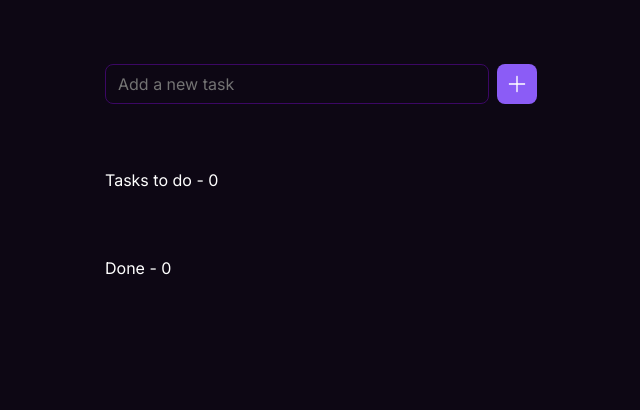
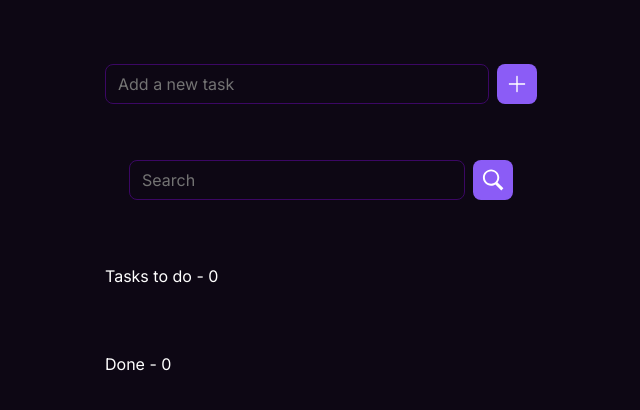
Before and after one commit to Sousasz/todo-list, a React (Vite) app: page / in a window 1280 px wide. Shown: the top 410 px of the page, without its empty margins (319-959 px from the left). Built offline with nearby package versions, Linux system fonts and the light colour scheme.

Commit message:
added search input

```diff
--- a/src/app.tsx
+++ b/src/app.tsx
@@ -1,11 +1,9 @@
-import { useState, FormEvent } from "react"
+import { useState, FormEvent, ChangeEvent } from "react"
 
 export function App() {
   const [ allTasks, setAllTasks ] = useState<string[] | undefined>([])
   const [ tasksCompleted, setTasksCompleted ] = useState<string[] | undefined>([]);
-
-  localStorage.setItem("tasks", JSON.stringify(allTasks))
-  localStorage.setItem("tasksDone", JSON.stringify(tasksCompleted))
+  // const [ searchResults, setSearchResults ] = useState< string[] | undefined >([])
 
   function addTask(event: FormEvent<HTMLFormElement>) {
     let duplicate = false
@@ -37,6 +35,14 @@ export function App() {
     event.currentTarget.reset()
   }
 
+  function deleteTaskDone(taskDone: string) {
+    const newTaskDoneList = tasksCompleted?.filter((addedTaskDone: string) => {
+      return addedTaskDone !== taskDone
+    })
+
+    setTasksCompleted([...newTaskDoneList])
+  }
+
   function deleteTask(deletedTask: string) {
     const newTasksList = allTasks?.filter((addedTask: string) => {
       return addedTask !== deletedTask;
@@ -59,9 +65,16 @@ export function App() {
     setAllTasks([...newTasksListForDone])
   }
 
+
+  function searchTask(event: ChangeEvent<HTMLInputElement>) {
+    const searchInputValue = event.target.value
+    console.log(searchInputValue)
+  }
+
   return (
     <div className="flex items-center flex-col py-16 gap-16 selection:bg-violet-600">
-      <form onSubmit={addTask}>
+      <div className="flex flex-col gap-14">
+        <form className="flex flex-col gap-4" onSubmit={addTask}>
           <div className="flex gap-2">
             <input
               autoComplete="off"
@@ -75,6 +88,23 @@ export function App() {
             </button>
           </div>
         </form>
+
+        <div className="flex justify-center gap-2">
+          <input
+            autoComplete="off"
+            name="search-tasks"
+            className="border-solid border rounded-lg border-purple-950 w-[336px]  outline-none placeholder:text-neutral-500 px-3 placeholder:py-10 text-white bg-purple-1050 h-10"
+            type="text"
+            onChange={searchTask}
+            placeholder="Search"
+          />
+
+          <button type="submit" className="bg-violet-500 w-10 h-10 flex rounded-lg justify-center items-center">
+            <img src="./src/assets/images/search-icon.svg" className="w-6 h-6" alt="Search icon" />
+          </button>
+        </div>
+      </div>
+
 
       <div className=" w-[432px] flex flex-col gap-4">
         <span className="text-white">Tasks to do - {allTasks?.length}</span>
@@ -105,8 +135,14 @@ export function App() {
         <span className="text-white">Done - {tasksCompleted?.length}</span>
           {tasksCompleted?.map(isTaskCompleted => {
             return (
-              <div key={isTaskCompleted} className="bg-purple-1000 w-full h-20 rounded-lg flex justify-between items-center p-6">
+              <div key={isTaskCompleted} className="flex justify-between items-center">
+                <div className="bg-purple-1000 w-full h-20 rounded-lg flex justify-between items-center p-6">
                   <s className="text-emerald-200 truncate">{isTaskCompleted}</s>
+
+                  <button onClick={() => deleteTaskDone(isTaskCompleted)}>
+                    <img className=" object-cover" src="./src/assets/images/delete-icon.svg" alt="Delete icon" />
+                  </button>
+                </div>
               </div>
             )
           })}
```
Also changed, not shown: src/assets/images/search-icon.svg (added). Lines whose indentation alone changed are shown as unchanged.
